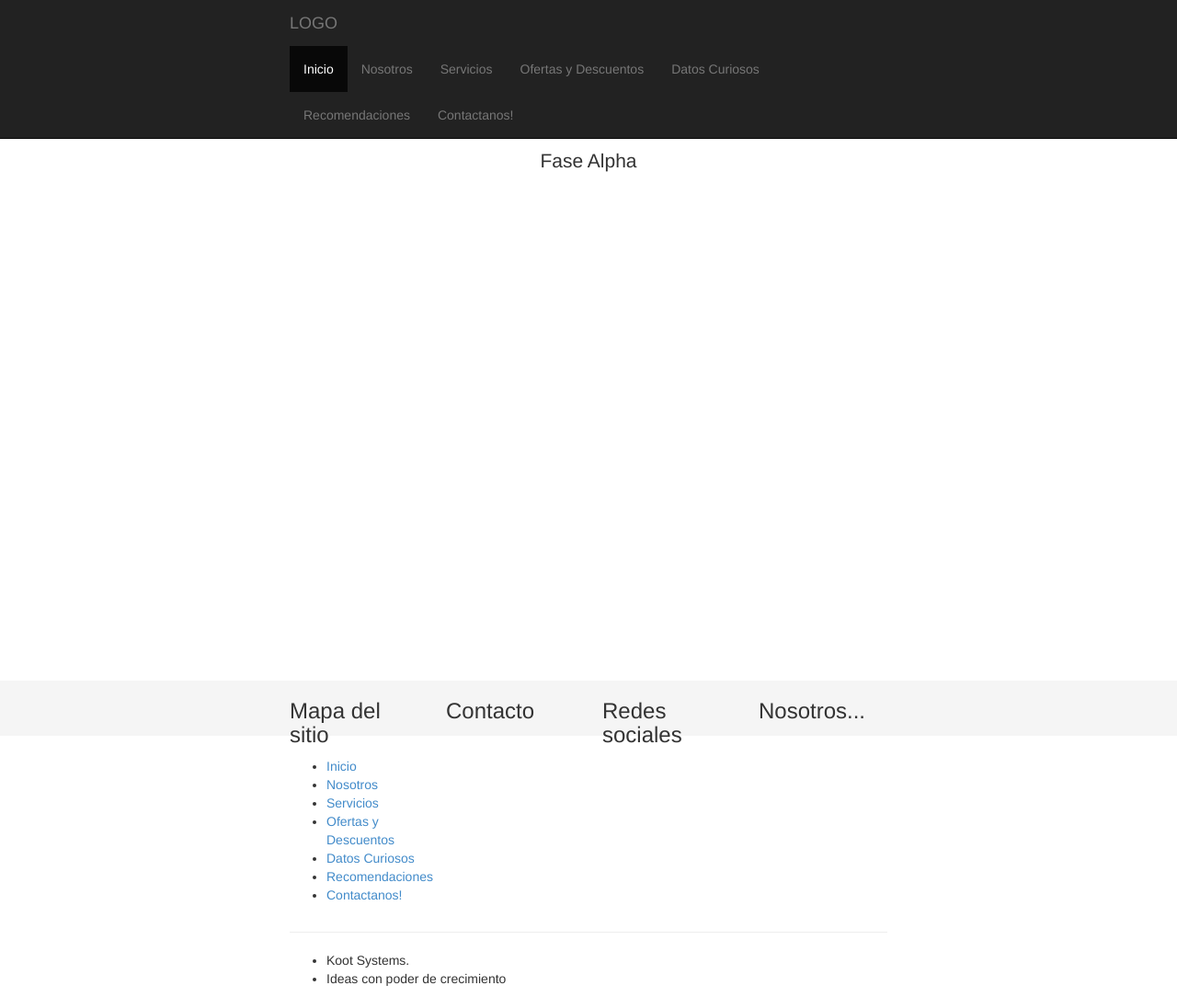
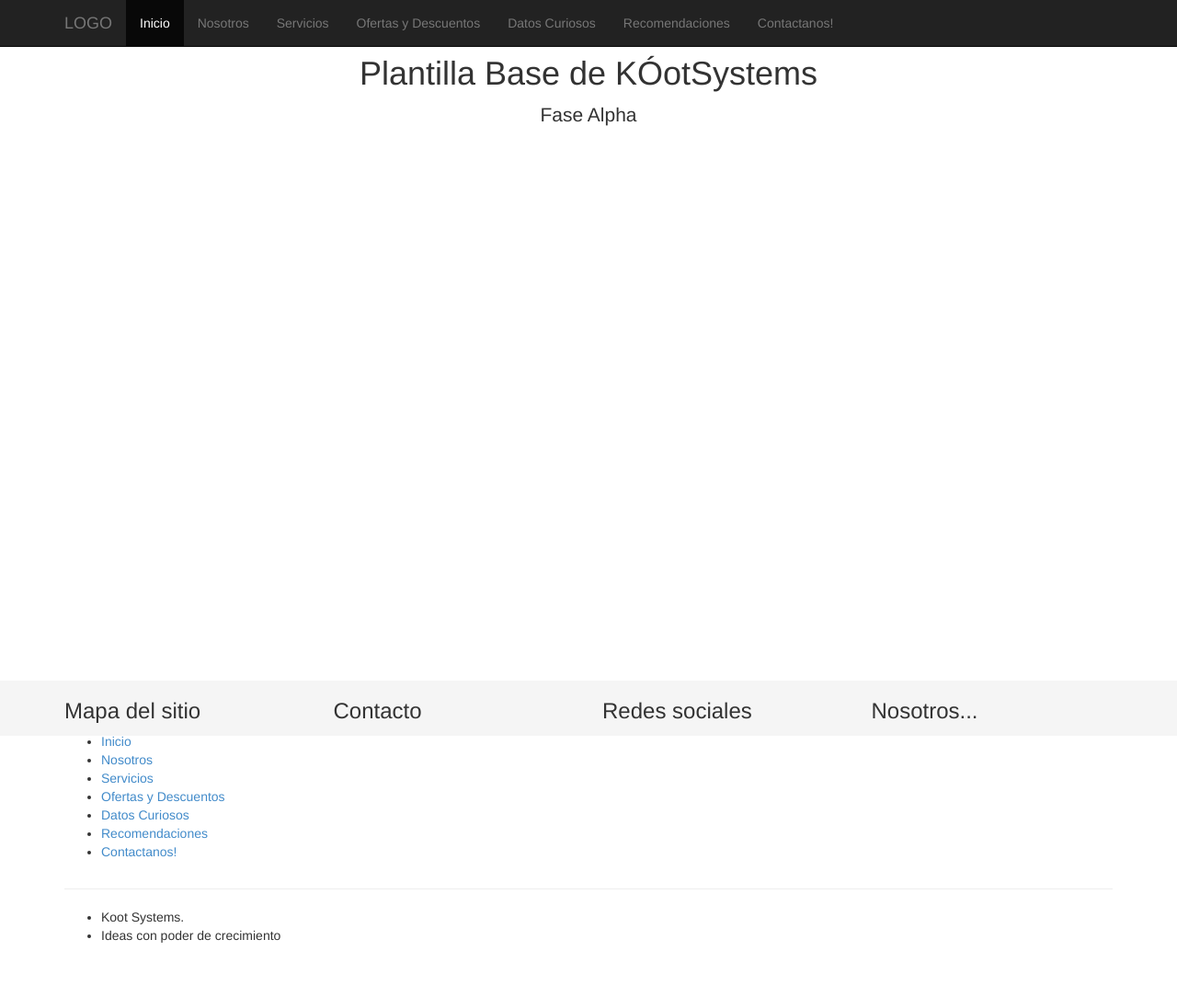
Before and after one commit to luisandoval/websitekoot, a plain HTML site: page index.html in a window 1280 px wide. Shown: the whole page at 92% size. After the commit the page ends 1037 px from the top, so only its background shows below. Drawn offline with nearby package versions, Linux system fonts and the light colour scheme.

Commit message:
Estilo Unificado en Estiloinicial

```diff
--- a/css/EstiloInicial.css
+++ b/css/EstiloInicial.css
@@ -1,6 +1,21 @@
+html {
+  position: relative;
+  min-height: 100%;
+}
 body {
-  padding-top: 50px;
+  /* Margin bottom by footer height */
+  margin-bottom: 60px;
 }
+
+#footer {
+  position: absolute;
+  bottom: 0;
+  width: 100%;
+  /* Set the fixed height of the footer here */
+  height: 60px;
+  background-color: #f5f5f5;
+}
+
 .starter-template {
   padding: 40px 15px;
   text-align: center;
--- a/css/footer.css
+++ /dev/null
@@ -1,32 +0,0 @@
-/* Sticky footer styles
--------------------------------------------------- */
-html {
-  position: relative;
-  min-height: 100%;
-}
-body {
-  /* Margin bottom by footer height */
-  margin-bottom: 60px;
-}
-#footer {
-  position: absolute;
-  bottom: 0;
-  width: 100%;
-  /* Set the fixed height of the footer here */
-  height: 60px;
-  background-color: #f5f5f5;
-}
-
-
-/* Custom page CSS
--------------------------------------------------- */
-/* Not required for template or sticky footer method. */
-
-.container {
-  width: auto;
-  max-width: 680px;
-  padding: 0 15px;
-}
-.container .text-muted {
-  margin: 20px 0;
-}
--- a/index.html
+++ b/index.html
@@ -15,9 +15,6 @@
 
 	    <!-- Estilo personalizado -->
 	    <link href="./css/EstiloInicial.css" rel="stylesheet">
-
-	    <!-- Estilo footer -->
-	    <link href="./css/footer.css" rel="stylesheet">
 
 	    <!-- Just for debugging purposes. Don't actually copy this line! -->
 	    <!--[if lt IE 9]><script src="../../assets/js/ie8-responsive-file-warning.js"></script><![endif]-->
@@ -56,7 +53,7 @@
       </div>
     </div>
 
-    <div class="container">
+    <div class="container " role="main">
 
       <div class="starter-template">
         <h1>Plantilla Base de K&Oacute;otSystems</h1>
@@ -67,7 +64,7 @@
 
 <!-- Incorporando el footer -->
 	</hr>
-	<div id="footer">
+	<footer id="footer">
 		<div class="container">
 		        <div class="row"><!--div de la fila-->
 					<div class=" col-sm-3"><!--Columnas, la clase col-sm-3 puede cambiar por col-xs u otro dependiendo de la resolucion de la pantalla -->
@@ -100,14 +97,14 @@
 
 				</ul>
 		      </div>
-      </div>
-    </div>
+    </footer>
 <!-- Fin del footer-->
     <!-- Bootstrap core JavaScript
     ================================================== -->
     <!-- Placed at the end of the document so the pages load faster -->
     <script src="https://ajax.googleapis.com/ajax/libs/jquery/1.11.1/jquery.min.js"></script>
     <script src="./js/bootstrap.js"></script>
+    <script src="./js/bootstrap.min.js"></script>
 
 
 	</body>
```
